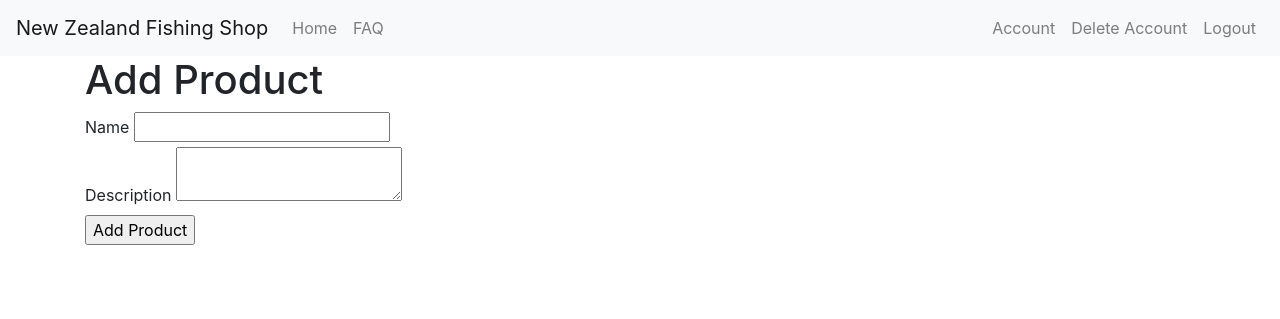
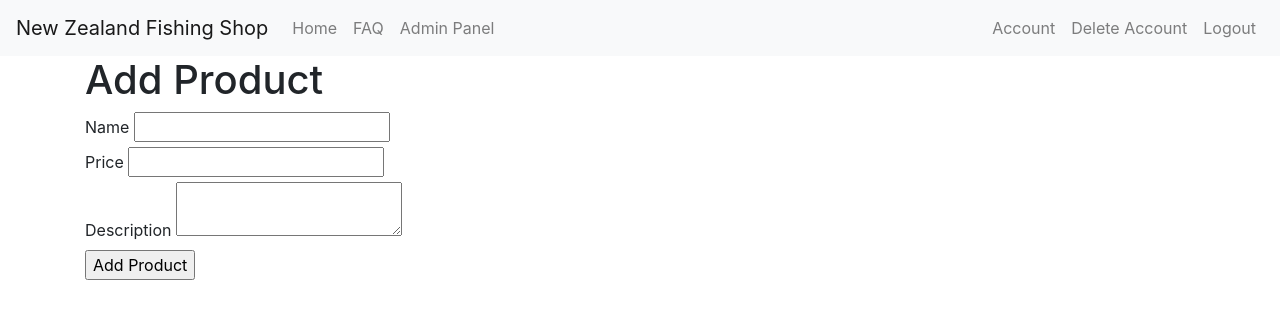
Before and after one commit to wodka12/Web-Application-Python-Based, a Flask app: page /add_product in a window 1280 px wide. Shown: the top 319 px of the page. Run offline with Flask 3, Linux system fonts and the light colour scheme; the visitor is signed in with stand-in values (Sample User, id 1); some libraries are stand-ins or nearby versions.

Commit message:
Updated Last

```diff
--- a/app.py
+++ b/app.py
@@ -61,6 +61,7 @@ class Product(db.Model):
     id = db.Column(db.Integer, primary_key=True)
     name = db.Column(db.String(100), nullable=False)
     description = db.Column(db.String(200))
+    price = db.Column(db.Integer, nullable=False)
     admin_id = db.Column(db.Integer, db.ForeignKey('user.id'), nullable=False)
     admin = db.relationship('User', backref=db.backref('products', lazy=True))
 
@@ -147,6 +148,7 @@ def add_product():
     if form.validate_on_submit():
         product = Product(
             name=form.name.data,
+            price=form.price.data,
             description=form.description.data,
             admin_id=current_user.id
         )
@@ -164,12 +166,14 @@ def edit_product(product_id):
         form = ProductForm()
         if form.validate_on_submit():
             product.name = form.name.data
+            product.price = form.price.data
             product.description = form.description.data
             db.session.commit()
             flash('Product updated successfully!', 'success')
             return redirect(url_for('admin'))
         elif request.method == 'GET':
             form.name.data = product.name
+            form.price.data = product.price
             form.description.data = product.description
         return render_template('edit_product.html', title='Edit Product', form=form)
     else:
--- a/forms.py
+++ b/forms.py
@@ -1,8 +1,9 @@
-from wtforms import StringField, TextAreaField
-from wtforms.validators import DataRequired, Length
+from wtforms import StringField, TextAreaField, IntegerField
+from wtforms.validators import DataRequired, Length, NumberRange
 from flask_wtf import FlaskForm
 
 
 class ProductForm(FlaskForm):
     name = StringField('Name', validators=[DataRequired(), Length(max=100)])
+    price = IntegerField('Price', validators=[DataRequired(), NumberRange(min=0)])
     description = TextAreaField('Description', validators=[Length(max=200)])
--- a/templates/add_product.html
+++ b/templates/add_product.html
@@ -5,10 +5,13 @@
   <form method="post">
     {{ form.hidden_tag() }}
     <div>
-      {{ form.name.label }} {{ form.name() }}
+      {{ form.name.label }} {{ form.name(maxlength="30") }}
     </div>
     <div>
-      {{ form.description.label }} {{ form.description() }}
+      {{ form.price.label }} {{ form.price(type="number", min="0", step="1") }}
+    </div>
+    <div>
+      {{ form.description.label }} {{ form.description(maxlength="190") }}
     </div>
     <div>
       <input type="submit" value="Add Product">
--- a/templates/admin.html
+++ b/templates/admin.html
@@ -7,6 +7,7 @@
     <thead>
       <tr>
         <th>Name</th>
+        <th>Price(NZ$)</th>
         <th>Description</th>
         <th>Actions</th>
       </tr>
@@ -15,6 +16,7 @@
       {% for product in products %}
         <tr>
           <td>{{ product.name }}</td>
+          <td>{{ product.price }}</td>
           <td>{{ product.description }}</td>
           <td>
             <a href="{{ url_for('edit_product', product_id=product.id) }}">Edit</a>
--- a/templates/base.html
+++ b/templates/base.html
@@ -19,11 +19,9 @@
                     <a class="nav-link" href="{{ url_for('faq') }}">FAQ</a>
                 </li>
                 <!-- Add this block for Admin Panel menu -->
-                {% if current_user.is_authenticated and current_user.is_admin %}
                 <li class="nav-item">
                     <a class="nav-link" href="{{ url_for('admin') }}">Admin Panel</a>
                 </li>
-                {% endif %}
                 <!-- Block ends here -->
             </ul>
             <ul class="navbar-nav ml-auto">
--- a/templates/home.html
+++ b/templates/home.html
@@ -18,7 +18,7 @@
             <img class="mb-4" src="{{ url_for('static', filename='logo.png') }}" alt="Logo" style="width:500px; height:350px;">
             <h1>Welcome to the Fishing Shop!</h1>
             <p class="text-warning">※ In order to access as admin, the access ID (email) and password are displayed on the login page.</p>
-            <p class="text-danger">※ You must log in with the admin account to display the admin panel where you can register products in the menu.</p>
+            <p class="text-danger">※ To use the admin panel on menu to manage products, you must log in with an admin account.</p>
         </div>
         <div class="row">
             {% for product in products %}
@@ -26,6 +26,7 @@
                 <div class="card mb-4 box-shadow">
                     <div class="card-body">
                         <h5 class="card-title">{{ product.name }}</h5>
+                        <p class="card-text">NZ$ {{ product.price }}</p>
                         <p class="card-text">{{ product.description }}</p>
                     </div>
                 </div>
```
Also changed, not shown: templates/edit_product.html (+5 -2 lines).
